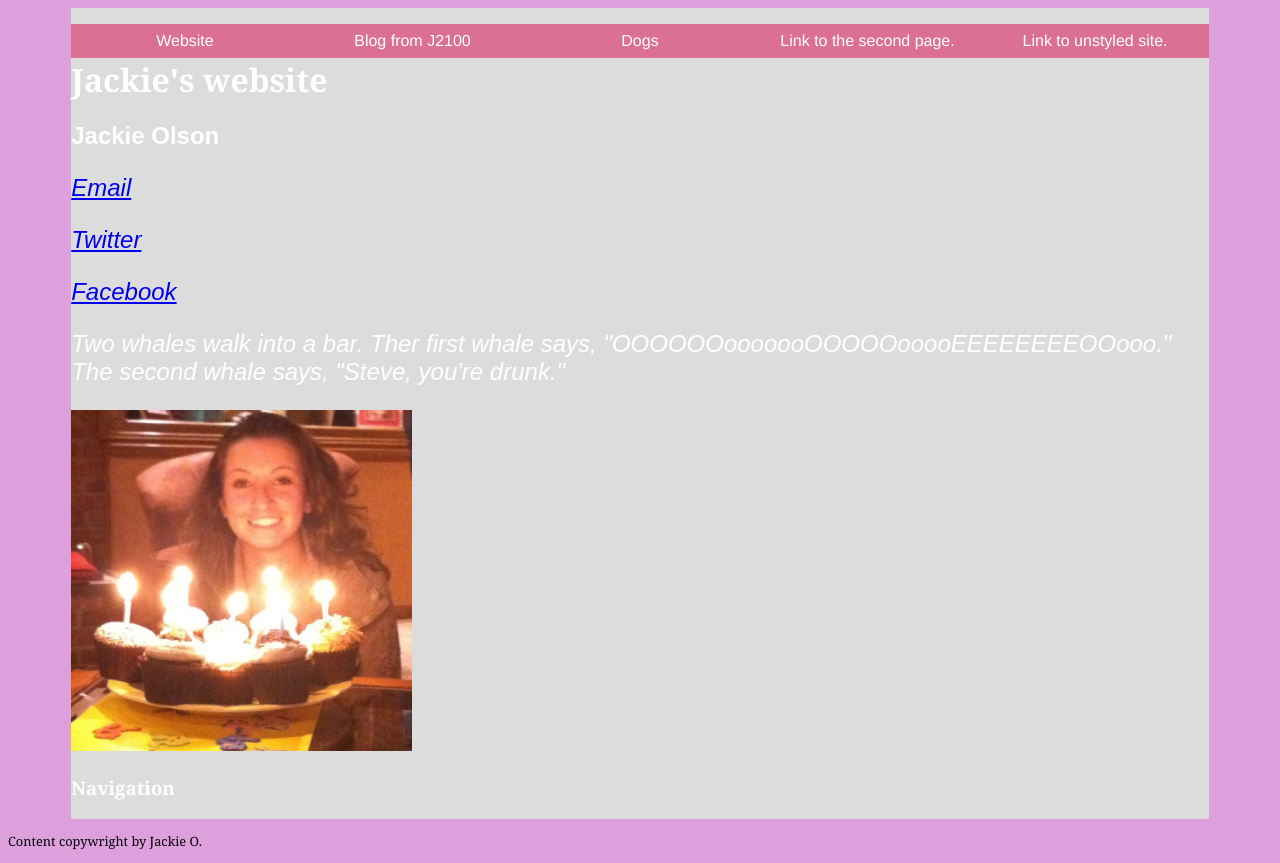
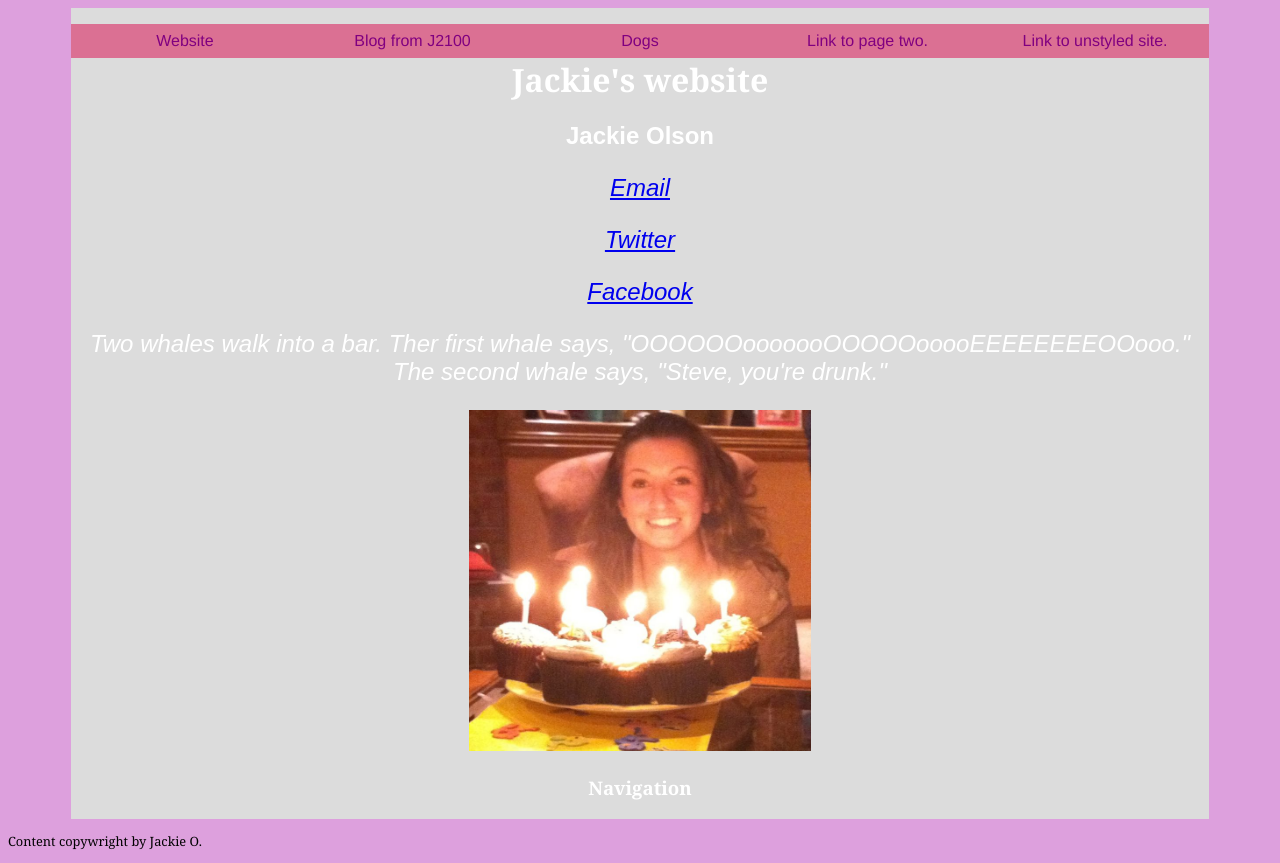
Before and after one commit to j4502-fs16/olson, a plain HTML site: page index.html in a window 1280 px wide. Drawn offline with Linux system fonts and the light colour scheme.

Commit message:
last changes

```diff
--- a/index.html
+++ b/index.html
@@ -16,7 +16,7 @@
 
       <li><a href="https://en.wikipedia.org/wiki/Dog">Dogs</a></li>
 
-      <li><a href="Second Page.html">Link to the second page.</a></li>
+      <li><a href="Second Page.html">Link to page two.</a></li>
 
       <li><a href="oldindex.html">Link to unstyled site. </a></li>
 
@@ -24,6 +24,7 @@
 <h1>Jackie's website</h1>
 <h2>Jackie Olson</h2>
 
+<div id="special">
 <p><a
   href="mailto:jhormd@mail.missouri.edu">Email</a></p>
   <p><a href="https://twitter.com/Jackie_Hallie">Twitter</a></p>
@@ -32,13 +33,11 @@
 <p>Two whales walk into a bar. Ther first whale says, "OOOOOOooooooOOOOOooooEEEEEEEEOOooo." The second whale says, "Steve, you're drunk."</p>
 
 <a href="mailto:jhormd@mail.missouri.edu"><img src="Jackie's Picture.jpg" alt="Jackie's Picture" title="Jackie's Picture" width=30% /></a>
-
+</div><!-- closing special div-->
 
 <p><!--This is a comment and will not show on the site/!--></p>
 
 <h3>Navigation</h3>
-
-
 
 </body>
 </div> <!-- closing container div-->
--- a/style.css
+++ b/style.css
@@ -3,6 +3,7 @@
   background-color:#DCDCDC;
   margin:0 auto;
   align-content:center;
+  text-align:center;
 }
 
 h1{
@@ -46,7 +47,7 @@ body{
 
 #nav a:link, a:visited {
   display:block;
-  color: white;
+  color: purple;
   background-color: #DB7093;
   text-align:center;
   text-decoration:none;
@@ -55,7 +56,7 @@ body{
 }
 
 #nav a:hover, a:active {
-  background-color:#DB7093;
+  background-color:#E6E6FA;
 }
 
 #footer {
@@ -64,9 +65,16 @@ body{
   text-align:left;
   font-size:.8em;
   font-style:normal;
-
 }
 
 img {
   border-style:none;
 }
+
+
+#special a:hover, a:active {
+  background-color:#E6E6FA;
+}
+#special {
+
+}
```
